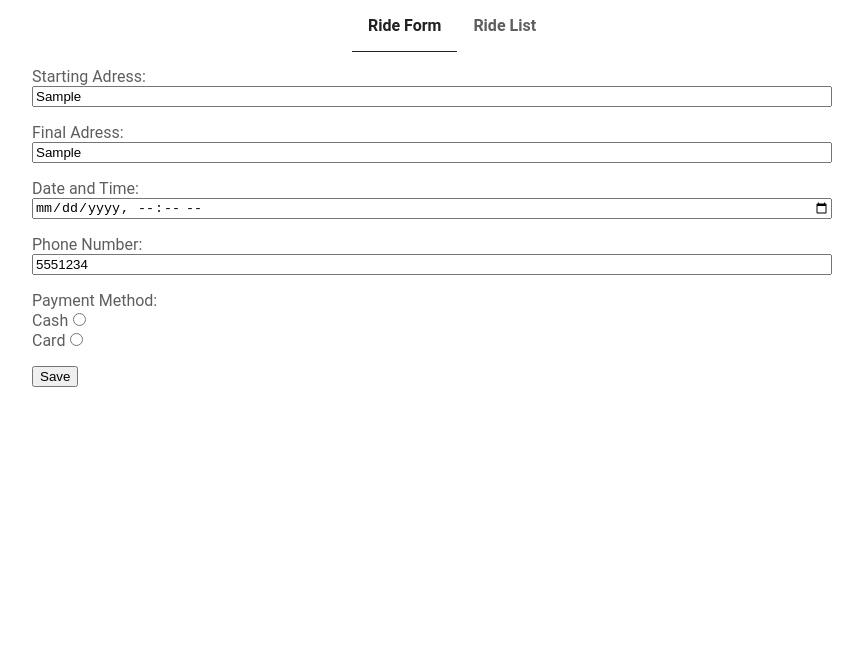
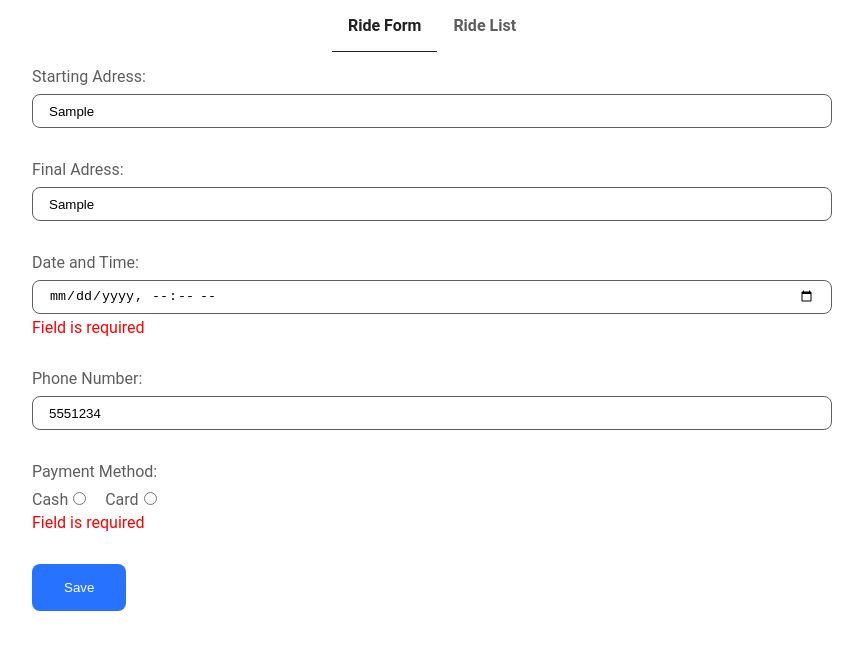
Before and after one commit to aleksandar-tadic287/taxi-app, an Angular app: page /ride-form in a window 1280 px wide. Both pictures are taken after typing "Sample", "Sample", "5551234" into the empty fields and a click on the button "Save". Shown: the top 650 px of the page, without its empty margins (208-1071 px from the left). Built offline with nearby package versions, Linux system fonts and the light colour scheme.

Commit message:
Add styling and error messages for Ride Form

```diff
--- a/src/app/ride/ride-form/ride-form.component.html
+++ b/src/app/ride/ride-form/ride-form.component.html
@@ -2,12 +2,15 @@
   <div class="content-container">
     <form [formGroup]="rideForm">
       <div class="ride-form__field">
-        <label class="ride-form__label" for="startingAdress">Starting Adress:</label>
+        <label class="ride-form__label" for="startingAddress">Starting Adress:</label>
         <input
           class="ride-form__input"
           type="text"
-          formControlName="startingAdress"
-          id="startingAdress">
+          formControlName="startingAddress"
+          id="startingAddress">
+        @if (formSubmitted && rideForm.controls['startingAddress'].invalid) {
+          <span class="ride-form__error">Field is required</span>
+        }
       </div>
       <div class="ride-form__field">
         <label class="ride-form__label" for="finalAddress">Final Adress:</label>
@@ -16,6 +19,9 @@
           type="text"
           formControlName="finalAddress"
           id="finalAddress">
+        @if (formSubmitted && rideForm.controls['finalAddress'].invalid) {
+          <span class="ride-form__error">Field is required</span>
+        }
       </div>
       <div class="ride-form__field">
         <label class="ride-form__label" for="dateTime">Date and Time:</label>
@@ -24,6 +30,9 @@
           type="datetime-local"
           formControlName="dateTime"
           id="dateTime">
+        @if (formSubmitted && rideForm.controls['dateTime'].invalid) {
+          <span class="ride-form__error">Field is required</span>
+        }
       </div>
       <div class="ride-form__field">
         <label class="ride-form__label" for="phoneNumber">Phone Number:</label>
@@ -32,6 +41,9 @@
           type="tel"
           formControlName="phoneNumber"
           id="phoneNumber">
+        @if (formSubmitted && rideForm.controls['phoneNumber'].invalid) {
+          <span class="ride-form__error">Field is required</span>
+        }
       </div>
       <div class="ride-form__field">
         <label class="ride-form__label" for="paymentMethod">Payment Method:</label>
@@ -53,6 +65,9 @@
               (change)="changePaymentMethod($event)">
           </div>
         </div>
+        @if (formSubmitted && rideForm.controls['paymentMethod'].invalid) {
+          <span class="ride-form__error">Field is required</span>
+        }
       </div>
       @if (paymentMethod === 'card') {
         <div class="ride-form__field">
@@ -62,6 +77,9 @@
             type="text"
             formControlName="cardNumber"
             id="cardNumber">
+          @if (formSubmitted && rideForm.controls['cardNumber'].invalid) {
+            <span class="ride-form__error">Field is required</span>
+          }
         </div>
         <div class="ride-form__field">
           <label class="ride-form__label" for="expirationCardDate">Card Expiration Date:</label>
@@ -70,6 +88,9 @@
             type="date"
             formControlName="expirationCardDate"
             id="expirationCardDate">
+          @if (formSubmitted && rideForm.controls['expirationCardDate'].invalid) {
+            <span class="ride-form__error">Field is required</span>
+          }
         </div>
       }
     </form>
--- a/src/app/ride/ride-form/ride-form.component.scss
+++ b/src/app/ride/ride-form/ride-form.component.scss
@@ -5,6 +5,39 @@
   &__field {
     display: flex;
     flex-direction: column;
-    margin-bottom: 1rem;
+    margin-bottom: 2rem;
+  }
+
+  &__label {
+    margin-bottom: 0.5rem;
+  }
+
+  &__input {
+    height: 2rem;
+    padding: 0 1rem;
+    border: 1px solid rgb(94, 94, 94);
+    border-radius: 0.5rem;
+  }
+
+  &__radio {
+    display: flex;
+    gap: 1rem;
+  }
+
+  &__error {
+    color: rgb(255, 0, 0);
+    margin-top: 0.25rem;
+  }
+
+  &__button {
+    padding: 1rem 2rem;
+    border: none;
+    border-radius: 0.5rem;
+    background-color: rgb(39, 115, 255);
+    color: rgb(255, 255, 255);
+    cursor: pointer;
+    &:hover {
+      background-color: rgb(35, 99, 219);
+    }
   }
 }
--- a/src/app/ride/ride-form/ride-form.component.ts
+++ b/src/app/ride/ride-form/ride-form.component.ts
@@ -22,7 +22,7 @@ export class RideFormComponent implements OnInit {
     private fb: FormBuilder
   ) {
     this.rideForm = this.fb.group({
-      startingAdress: ['', Validators.required],
+      startingAddress: ['', Validators.required],
       finalAddress: ['', Validators.required],
       dateTime: ['', Validators.required],
       phoneNumber: ['', Validators.required],
@@ -48,6 +48,7 @@ export class RideFormComponent implements OnInit {
   }
 
   submitForm(): void {
+    this.formSubmitted = true;
     console.log('Form submitted', this.rideForm.value);
   }
 }
--- a/src/styles.scss
+++ b/src/styles.scss
@@ -6,6 +6,10 @@ body {
   margin: 0;
   font-family: Roboto, "Helvetica Neue", sans-serif;
   color: rgb(94, 94, 94);
+}
+
+ul {
+  padding: 0;
 }
 
 li {
@@ -18,7 +22,7 @@ a {
 }
 
 .content-container {
-  width: 100%;
+  width: 96%;
   margin-top: 1rem;
 }
 
```
